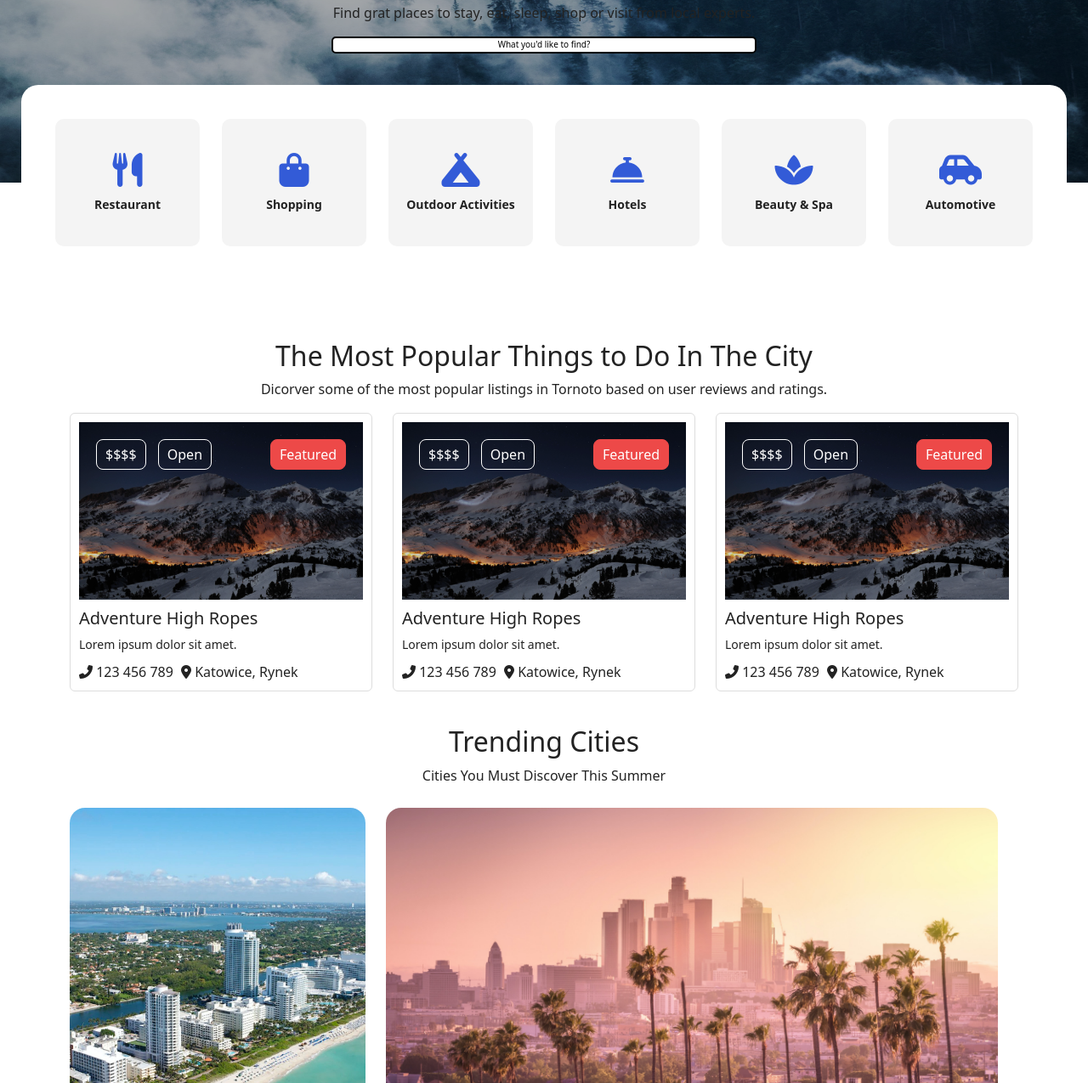
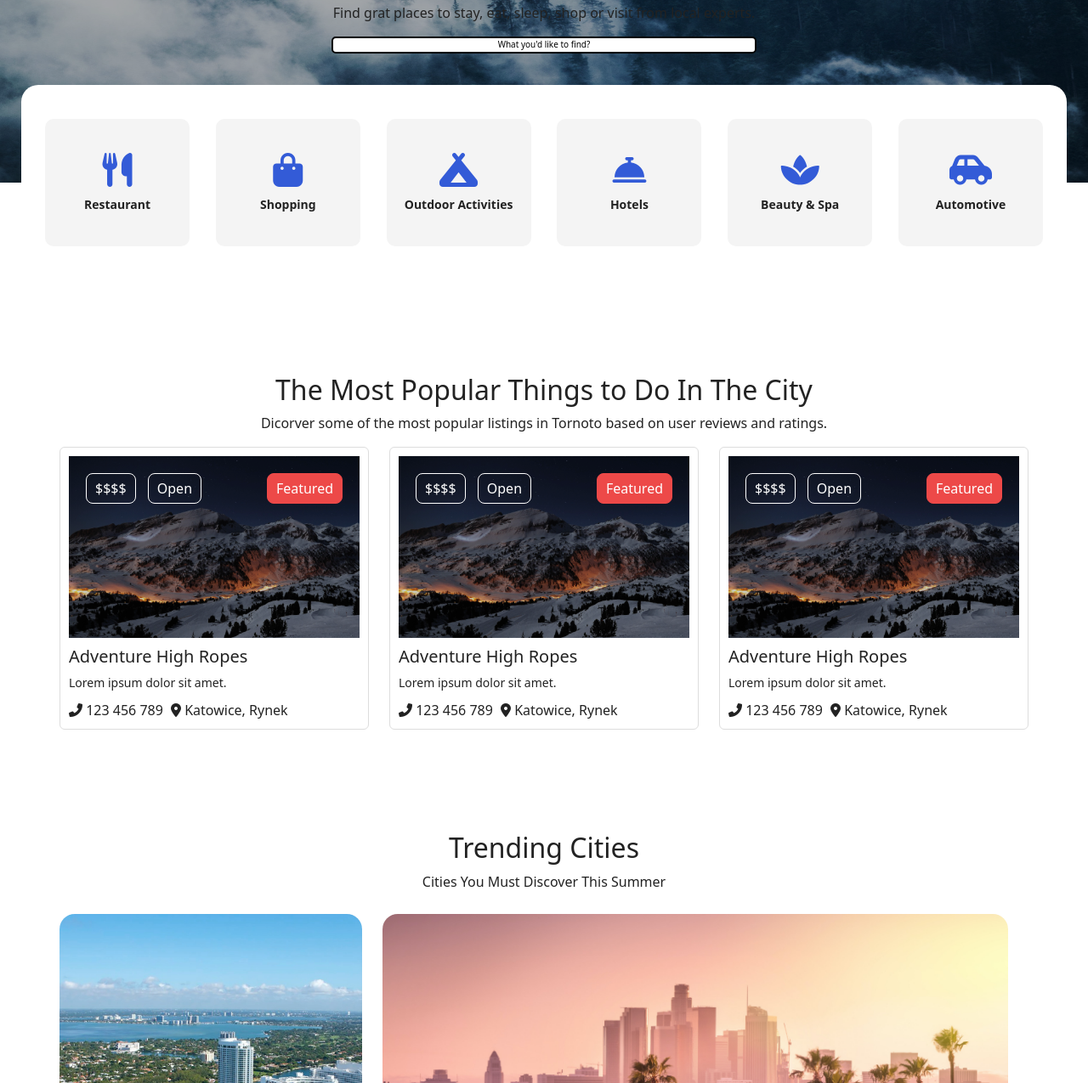
Before and after one commit to agnieszkag1/STRONA_PROJEKT_1, a plain HTML site: page index.html in a window 1280 px wide. Shown: the part 385-1660 px from the top of the page at 85% size. Drawn offline with nearby package versions, Linux system fonts and the light colour scheme.

Commit message:
ver 02.12.2021 2

```diff
--- a/index.html
+++ b/index.html
@@ -195,10 +195,11 @@
 </section>
 <!-- TRENDING CITIES -->
 <section class="container">
-
-    <div class="col-12 text-center">
-        <h2>Trending Cities</h2>
-        <p>Cities You Must Discover This Summer</p>
+    <div class="row">
+        <div class="col-12 text-center">
+            <h2>Trending Cities</h2>
+            <p>Cities You Must Discover This Summer</p>
+        </div>
     </div>
 
     <div class="row justify-content-between full-height">
--- a/styles/style.css
+++ b/styles/style.css
@@ -97,6 +97,7 @@ nav{
 .segment3 { */
 .container {
     text-align: center;
+    padding: 40px 0;
     margin: 40px auto; /* tak jest zwięźlej i lepiej wizualnie :D */
 }
 
@@ -121,6 +122,7 @@ nav{
 
     position: relative;
     overflow: hidden;
+    padding: 0;
 }
 
 .segment2 .row {
```
